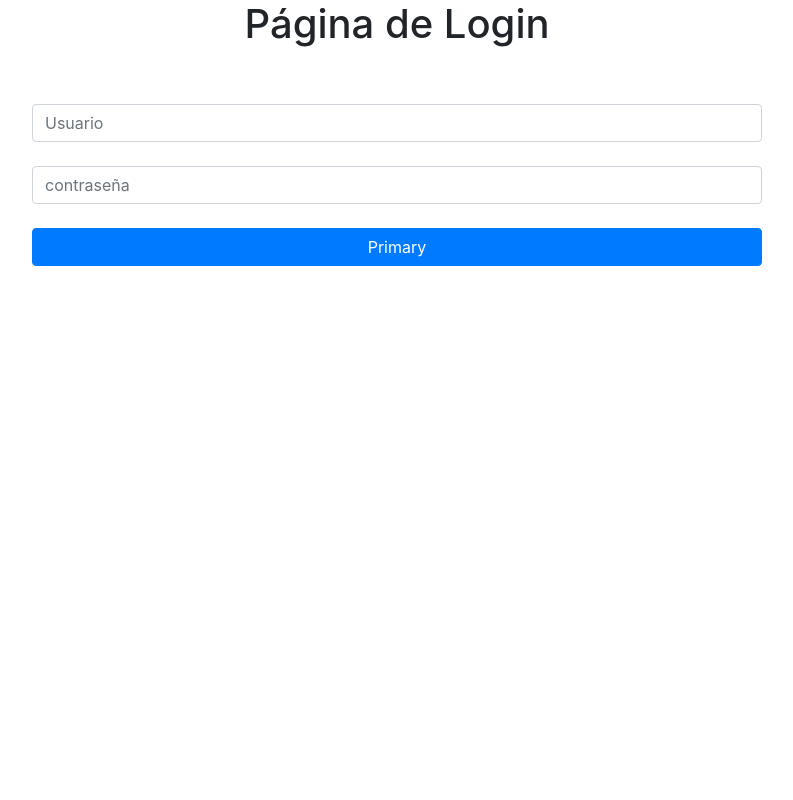
After one commit to XelleXYT/Trivi-All, a PHP site: page /VentanaLogin.php in a window 1280 px wide. The commit adds this page. Shown: the whole page, without its empty margins (243-1036 px from the left). Run offline with PHP 8.4, Linux system fonts and the light colour scheme.

Commit message:
Creada la estructura de la página de loging.

```diff
--- /dev/null
+++ b/VentanaLogin.php
@@ -0,0 +1,61 @@
+
+<html>
+    <head>
+        <meta charset="UTF-8">
+
+        <meta name="viewport" content="width=device-width, initial-scale=1.0, user-scalable=yes">
+
+        <link href="css/bootstrap.min.css" rel="stylesheet" type="text/css"/>
+    </head>
+    <body>
+        <div class="container" id="principal">
+            <div class="row">
+                <div class="col-12">
+                    <h1 class="text-center">Página de Login</h1>
+
+                </div>
+            </div>
+            <div class="row">
+                <div class="col-2"></div>
+                <div class="col-8">
+                    <br><br>
+                    <input id="cajanombre" class="form-control" name="usuario_nombre" type="text" placeholder="Usuario" required="required">
+                    <br>                                                                                      <!--Podemos llamar a una variable php dentro de un tag html-->
+                    <input id="cajapassword" class="form-control" name="contraseña" type="password" placeholder="contraseña" required="required">
+                    <br>
+                    <button type="submit" class="btn btn-primary btn-block" id="boton1">Primary</button>
+                    <br>
+                </div>
+                <div class="col-2"></div>
+            </div>
+        </div>
+
+    </body>
+    <!-- Cargamos los Scripts. -->
+    <script src="js/jquery-3.3.1.min.js" type="text/javascript"></script>
+
+    <script>
+
+
+    </script>
+
+
+</html>
+
+
+
+
+
+
+
+
+
+
+<?php
+
+/*
+ * To change this license header, choose License Headers in Project Properties.
+ * To change this template file, choose Tools | Templates
+ * and open the template in the editor.
+ */
+?>
--- a/index.php
+++ b/index.php
@@ -21,7 +21,7 @@ and open the template in the editor.
             <div class="row" style="border:1px solid black;">
                 <div class="col-10" style="border:1px solid black;"></div>
                 <div class="col-2" style="border:1px solid black;">
-                    <form action="login.php">
+                    <form action="VentanaLogin.php">
                         <br/>
                         <button id="button1" class="btn btn-primary btn-block" type="submit">Login</button><br/>
                     </form>
```
